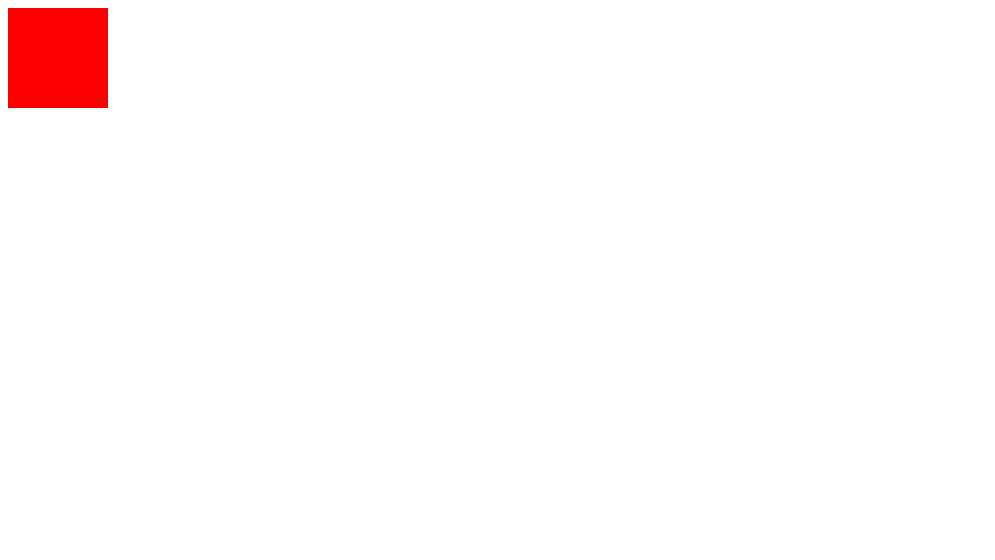
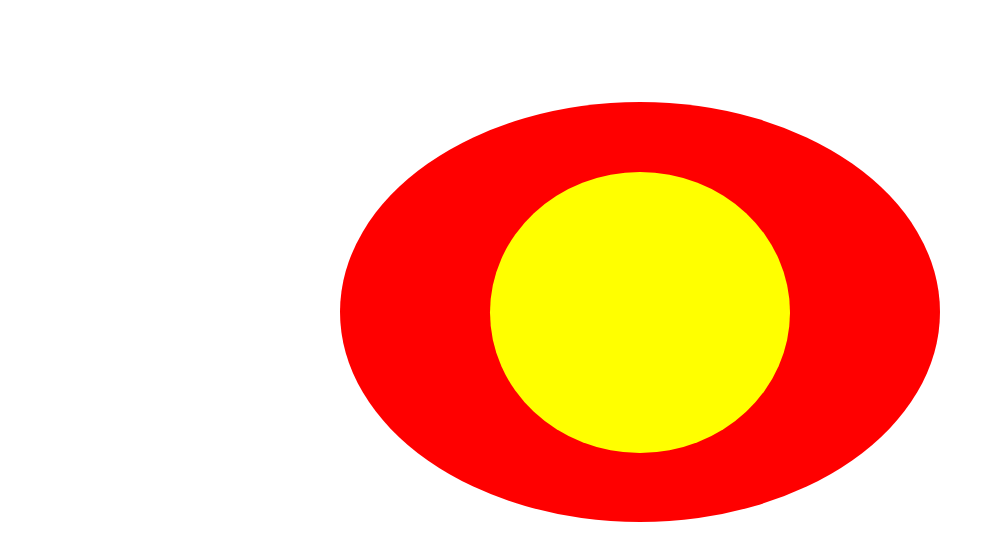
Before and after one commit to Jahnava/animation, a website: page public/html/index.html in a window 1280 px wide. Shown: the whole page, without its empty margins (0-995 px from the left). Drawn offline with nearby package versions, Linux system fonts and the light colour scheme.

Commit message:
made two circles and color changing animation

```diff
--- a/public/html/index.html
+++ b/public/html/index.html
@@ -4,10 +4,64 @@
     <meta charset="utf-8">
     <title>Animation</title>
     <link rel="stylesheet" href="/css/styles.css">
+    <link rel="stylesheet" href="https://maxcdn.bootstrapcdn.com/bootstrap/4.0.0/css/bootstrap.min.css" integrity="sha384-Gn5384xqQ1aoWXA+058RXPxPg6fy4IWvTNh0E263XmFcJlSAwiGgFAW/dAiS6JXm" crossorigin="anonymous">
   </head>
   <body>
-    <div class='container'>
-      <div class='colorful-box'></div>
+    <!-- <div class='container'>
+      <div class='colorful-box'></div> -->
+      <div class="box">
+
+      <!-- Circular Head-->
+      <div class="head">
+
+        <!-- Circular Head Copy -->
+        <div class="head-copy"></div>
+
+         <!-- Left Ear ~ Light Gray-->
+        <div class="ear-left">
+
+         <!-- Inner ear ~ Dark Gray -->
+        <div class="inner-ear"></div>
+        </div>
+
+        <!-- Right Ear ~ Light Gray-->
+         <div class="ear-right">
+        <!-- Inner Ear ~ Dark Gray-->
+          <div class="inner-ear"></div>
+        </div>
+
+        <!-- Left Outer Eye ~ White -->
+        <div class="eye-left">
+          <!-- Pupil ~ Black -->
+          <div class="pupil">
+          </div>
+        </div>
+
+        <!-- Right Outer Eye ~ White -->
+        <div class="eye-right">
+          <!-- Pupil ~ Black -->
+          <div class="pupil">
+          </div>
+        </div>
+
+         <!-- Nose ~ Brown -->
+         <div class="nose">
+         </div>
+
+         <!-- Hair ~ Light Gray -->
+        <div class="hair-left"></div>
+        <div class="hair-right"></div>
+
+      <!-- End Head -->
+      </div>
+   <!-- End Invisible Box -->
+   <!-- </div> -->
+
     </div>
+
+
+    <script src="https://code.jquery.com/jquery-3.2.1.slim.min.js" integrity="sha384-KJ3o2DKtIkvYIK3UENzmM7KCkRr/rE9/Qpg6aAZGJwFDMVNA/GpGFF93hXpG5KkN" crossorigin="anonymous"></script>
+    <script src="https://cdnjs.cloudflare.com/ajax/libs/popper.js/1.12.9/umd/popper.min.js" integrity="sha384-ApNbgh9B+Y1QKtv3Rn7W3mgPxhU9K/ScQsAP7hUibX39j7fakFPskvXusvfa0b4Q" crossorigin="anonymous"></script>
+    <script src="https://maxcdn.bootstrapcdn.com/bootstrap/4.0.0/js/bootstrap.min.js" integrity="sha384-JZR6Spejh4U02d8jOt6vLEHfe/JQGiRRSQQxSfFWpi1MquVdAyjUar5+76PVCmYl" crossorigin="anonymous"></script>
   </body>
 </html>
--- a/public/scss/styles.scss
+++ b/public/scss/styles.scss
@@ -1,14 +1,3 @@
-.colorful-box {
-  width: 100px;
-  height: 100px;
-  background-color: red;
-  -webkit-animation-name: example; /* Safari 4.0 - 8.0 */
-  -webkit-animation-duration: 4s; /* Safari 4.0 - 8.0 */
-  animation-name: example;
-  animation-duration: 4s;
-}
-
-/* Safari 4.0 - 8.0 */
 @-webkit-keyframes example {
   from {background-color: red;}
   to {background-color: yellow;}
@@ -19,3 +8,49 @@
   from {background-color: red;}
   to {background-color: yellow;}
 }
+
+@-webkit-keyframes animation1 {
+  from {background-color: yellow;}
+  to {background-color: red;}
+}
+
+
+.box{
+  position: relative;
+  margin: auto;
+  display: block;
+  margin-top: 8%;
+  width: 600px;
+  height: 420px;
+  background: none;
+  background-color: red;
+  -webkit-animation-name: example;
+  -webkit-animation-duration: 4s;
+  animation-name: example;
+  animation-duration: 4s;
+  border-radius: 50%;
+}
+
+
+
+.head{
+  position: absolute;
+  top:16.5%;
+  left: 25%;
+  width: 50%;
+  height: 67%;
+  border-radius: 50%;
+  -webkit-animation-name: animation1;
+  -webkit-animation-duration: 4s;
+  animation-name: animation1;
+  animation-duration: 4s;
+}
+
+.head-copy{
+  width: 100%;
+  height: 100%;
+  position: absolute;
+  background: yellow;
+  border-radius: 50%;
+  z-index: 2;
+}
```
Also changed, not shown: public/css/styles.css, public/css/styles.min.css, public/scss/styles.min.css.
